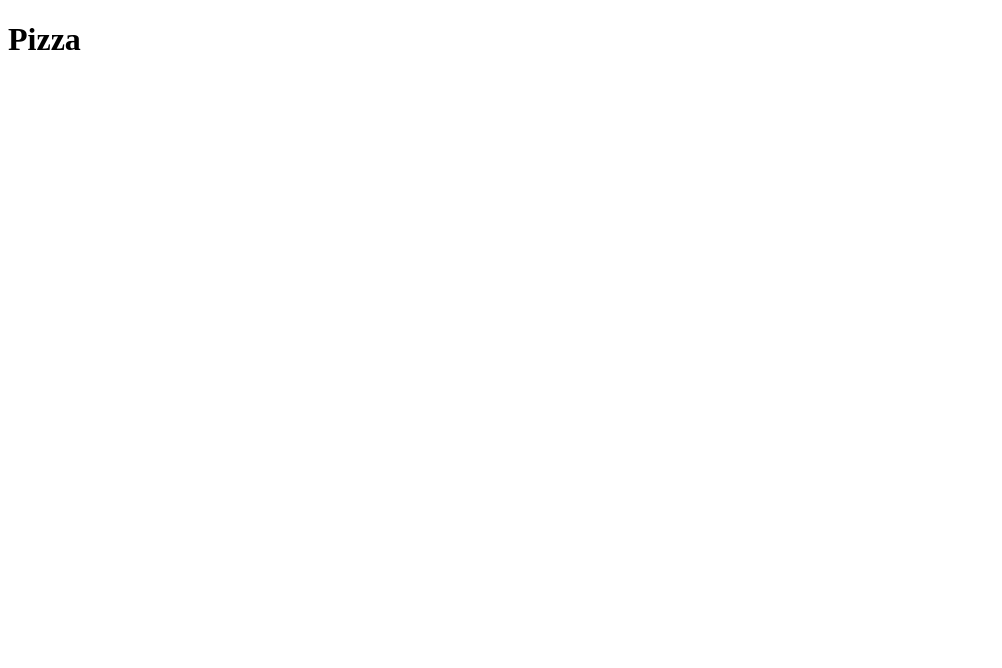
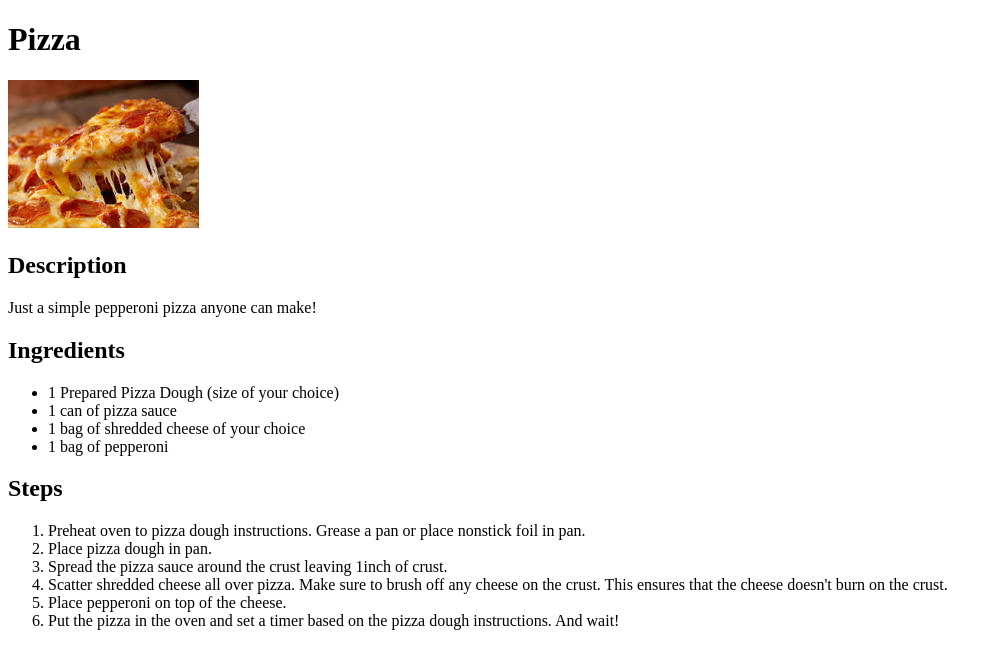
Before and after one commit to raeqjackson/odin-recipes, a plain HTML site: page recipes/pizza.html in a window 1280 px wide. Shown: the whole page, without its empty margins (0-1002 px from the left). Drawn offline with Linux system fonts and the light colour scheme.

Commit message:
Add 2 recipes and Edit index.html and pizza.html
Add recipes banana-pb.html and pbjsandwich.html.

Add imgs folder with jpegs for all recipes

Add links to new recipes into index.html

Add image, description, ingredients, and steps
to pizza.html

```diff
--- a/recipes/pizza.html
+++ b/recipes/pizza.html
@@ -7,5 +7,28 @@
     </head>
     <body>
         <h1>Pizza</h1>
+
+        <img src="imgs/pizza.jpeg">
+
+        <h2>Description</h2>
+        <p>Just a simple pepperoni pizza anyone can make!</p>
+
+        <h2>Ingredients</h2>
+        <ul>
+            <li>1 Prepared Pizza Dough (size of your choice)</li>
+            <li>1 can of pizza sauce</li>
+            <li>1 bag of shredded cheese of your choice</li>
+            <li>1 bag of pepperoni</li>
+        </ul>
+
+        <h2>Steps</h2>
+        <ol>
+            <li>Preheat oven to pizza dough instructions. Grease a pan or place nonstick foil in pan.</li>
+            <li>Place pizza dough in pan.</li>
+            <li>Spread the pizza sauce around the crust leaving 1inch of crust.</li>
+            <li>Scatter shredded cheese all over pizza. Make sure to brush off any cheese on the crust. This ensures that the cheese doesn't burn on the crust.</li>
+            <li>Place pepperoni on top of the cheese.</li>
+            <li>Put the pizza in the oven and set a timer based on the pizza dough instructions. And wait!</li>
+        </ol>
     </body>
 </html>
```
Also changed, not shown: index.html (+6 -1 lines), recipes/banana-pb.html (added, +29 -0 lines), recipes/pbjsandwich.html (added, +30 -0 lines), recipes/imgs/banana-pb.jpeg (added), recipes/imgs/pbjsandwich.jpeg (added), recipes/imgs/pizza.jpeg (added).
